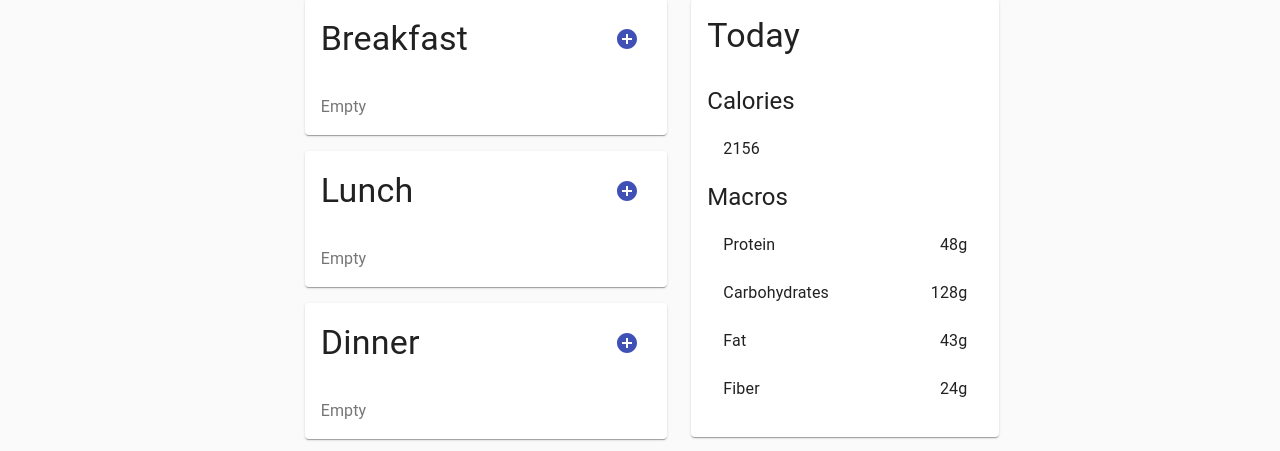
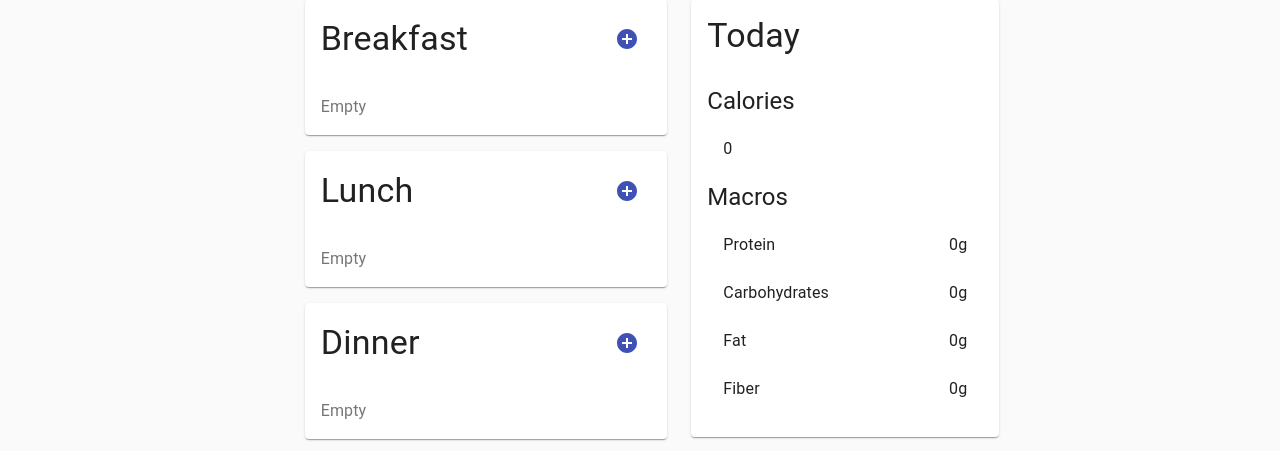
Before and after one commit to CodeAlanSanchez/food-tracker, a React (Create React App) app in the folder client/: page / in a window 1280 px wide. Shown: the part 185-636 px from the top of the page. Built offline with nearby package versions, Linux system fonts and the light colour scheme.

Commit message:
Basic macro and calorie counting to Info card

```diff
--- a/client/src/components/Tracker/Info/Info.jsx
+++ b/client/src/components/Tracker/Info/Info.jsx
@@ -3,7 +3,7 @@ import {
 } from '@material-ui/core';
 import React from 'react';
 
-const Info = () => (
+const Info = ({ items }) => (
   <Paper position="static">
     <Box display="flex" flexDirection="column" justifyContent="left" p={2}>
       <Typography variant="h4" gutterBottom>
@@ -16,7 +16,7 @@ const Info = () => (
       </Typography>
       <List>
         <ListItem>
-          <ListItemText primary="2156" />
+          <ListItemText primary={items.reduce((acc, item) => acc + item.calories, 0)} />
         </ListItem>
       </List>
       <Typography variant="h5">
@@ -25,19 +25,19 @@ const Info = () => (
       <List>
         <ListItem>
           <ListItemText primary="Protein" />
-          <ListItemText primary="48g" align="right" />
+          <ListItemText primary={`${items.reduce((acc, item) => acc + item.protein, 0)}g`} align="right" />
         </ListItem>
         <ListItem>
           <ListItemText primary="Carbohydrates" />
-          <ListItemText primary="128g" align="right" />
+          <ListItemText primary={`${items.reduce((acc, item) => acc + item.carbohydrates, 0)}g`} align="right" />
         </ListItem>
         <ListItem>
           <ListItemText primary="Fat" />
-          <ListItemText primary="43g" align="right" />
+          <ListItemText primary={`${items.reduce((acc, item) => acc + item.fat, 0)}g`} align="right" />
         </ListItem>
         <ListItem>
           <ListItemText primary="Fiber" />
-          <ListItemText primary="24g" align="right" />
+          <ListItemText primary={`${items.reduce((acc, item) => acc + item.fiber, 0)}g`} align="right" />
         </ListItem>
       </List>
     </Box>
```
